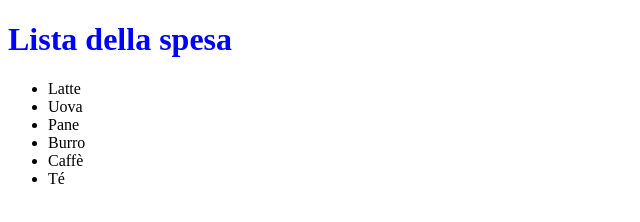
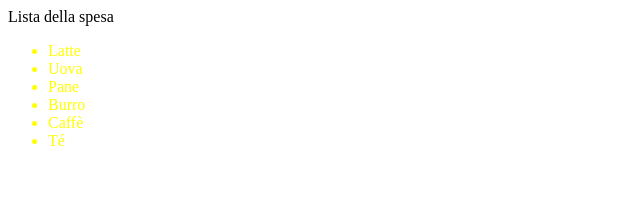
Before and after one commit to LoZioSpada/Git-exercise, a plain HTML site: page index.html in a window 1280 px wide. Shown: the whole page, without its empty margins (0-640 px from the left). Drawn offline with Linux system fonts and the light colour scheme.

Commit message:
GIT
- changes

```diff
--- a/index.html
+++ b/index.html
@@ -8,8 +8,19 @@
         <title>Document</title>
 </head>
 
+<style>
+        h1{
+                color: blue;
+        }
+
+        li {
+                color: yellow;
+        }
+
+</style>
+
 <body>
-        <h1 style="color: blue;">Lista della spesa</h1>
+        <h1">Lista della spesa</h1>
         <ul>
                 <li>Latte</li>
                 <li>Uova</li>
```
